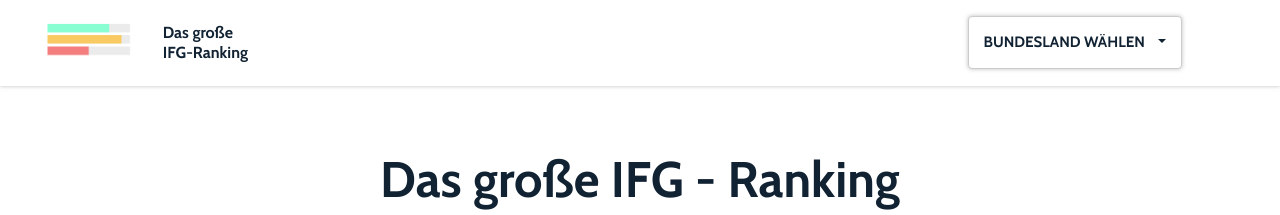
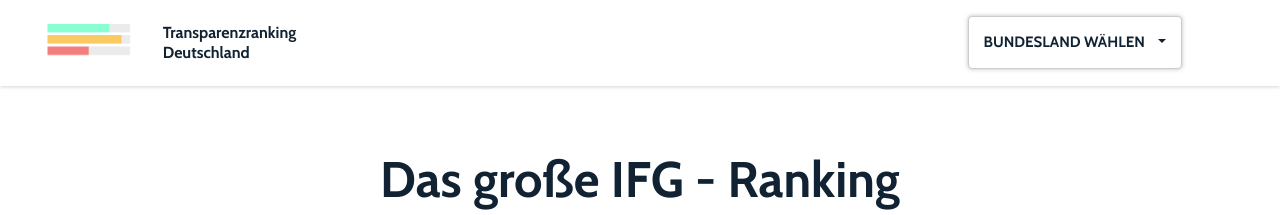
Before and after one commit to okfde/transparenzranking.de, a Jekyll site: the page built from index.html, in a window 1280 px wide and 900 px high. Shown: the top 215 px of the window. Built offline with Jekyll 4.4.1, drawn with Linux system fonts in a browser that asks for light colours; nearby versions of some CDN libraries; library files that are not in the unit come from our copies.

Commit message:
change title to transparenzranking

```diff
--- a/_includes/header.html
+++ b/_includes/header.html
@@ -5,7 +5,8 @@
         <img src="{{ 'static/img/ifg-ranking-logo.png' | prepend: site.baseurl }}" alt="" />
       </div>
       <div class="col-md-7 col-xs-9 logo-description">
-        Das große <br />IFG-Ranking
+        Transparenzranking<br>
+        Deutschland
       </div>
     </a>
   </div>
```
